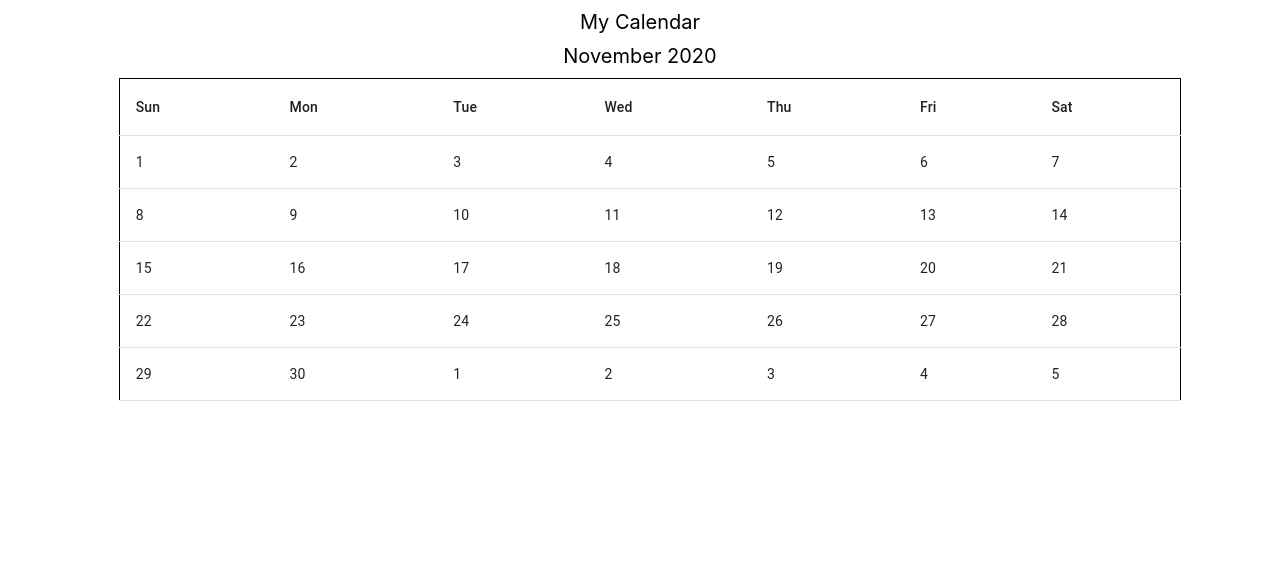
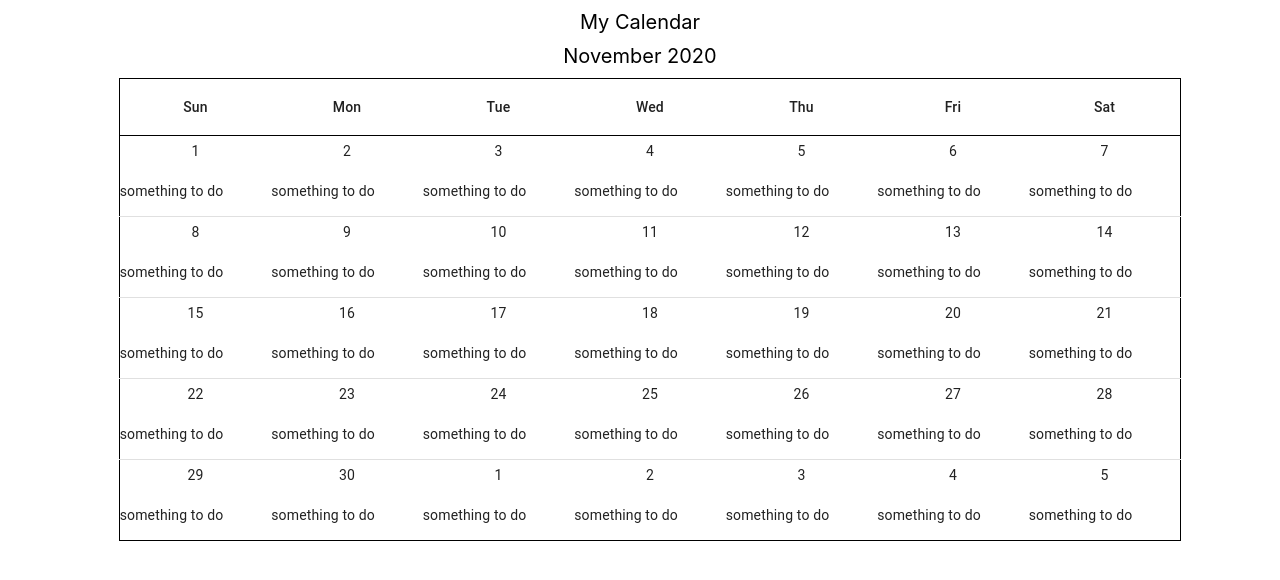
Before and after one commit to sx086401/calendar, a React (Create React App) app: page / in a window 1280 px wide. Shown: the top 580 px of the page. Built offline with nearby package versions, Linux system fonts and the light colour scheme.

Commit message:
add table cell

```diff
--- a/src/containers/components/Calendar.tsx
+++ b/src/containers/components/Calendar.tsx
@@ -2,6 +2,7 @@ import { Grid, makeStyles, Table, TableBody, TableCell, TableHead, TableRow } fr
 import { getDay, startOfMonth, lastDayOfMonth, getDate } from 'date-fns'
 import { addDays } from 'date-fns/esm'
 import React from 'react'
+import CalendarCell from './CalendarCell'
 
 const useStyle = makeStyles({
   title: {
@@ -14,6 +15,15 @@ const useStyle = makeStyles({
     margin: 10,
     padding: 10,
     border: 'solid 1px black'
+  },
+  headerCell: {
+    textAlign: 'center',
+    borderBottom: 'solid 1px black'
+  },
+  tableCell: {
+    padding: 0,
+    borderTop: 'solid 1px rgb(224, 224, 224)',
+    borderBottom: 'none'
   }
 })
 
@@ -57,16 +67,14 @@ export default function Calendar() {
         <Table className={classes.calendar}>
           <TableHead>
             <TableRow>
-              {tableHead.map(head =>
-                  <TableCell key={head}>{head}</TableCell>
-                )}
+              {tableHead.map(head => <TableCell className={classes.headerCell} key={head}>{head}</TableCell>)}
             </TableRow>
           </TableHead>
           <TableBody>
             {weeks.map((week, idx) =>
               <TableRow key={idx}>
                 {week.map(day =>
-                  <TableCell key={day}>{day}</TableCell>
+                  <TableCell className={classes.tableCell} key={day}><CalendarCell day={day}/></TableCell>
                 )}
               </TableRow>
             )}
--- /dev/null
+++ b/src/containers/components/CalendarCell.tsx
@@ -0,0 +1,37 @@
+import { Button, makeStyles } from '@material-ui/core'
+import React, { useState } from 'react'
+
+const useStyle = makeStyles({
+  cell: {
+    display: 'flex',
+    flexWrap: 'wrap',
+    cursor: 'pointer',
+    height: '80px',
+    width: '100%',
+    '&:hover': {
+      backgroundColor: 'rgb(244, 244, 244)'
+    },
+    '& .title': {
+      textAlign: 'center',
+      padding: 5,
+      width: '100%',
+    }
+  }
+})
+
+interface Props {
+  day: number
+}
+
+export default function CalendarCell(props: Props) {
+  const { day } = props
+  const classes = useStyle()
+  const [showDialog, toggleDialog] = useState(false)
+
+  return (
+    <div className={classes.cell} onClick={() => toggleDialog(true)}>
+      <div className={"title"}>{day}</div>
+      <div>something to do</div>
+    </div>
+  )
+}
```
